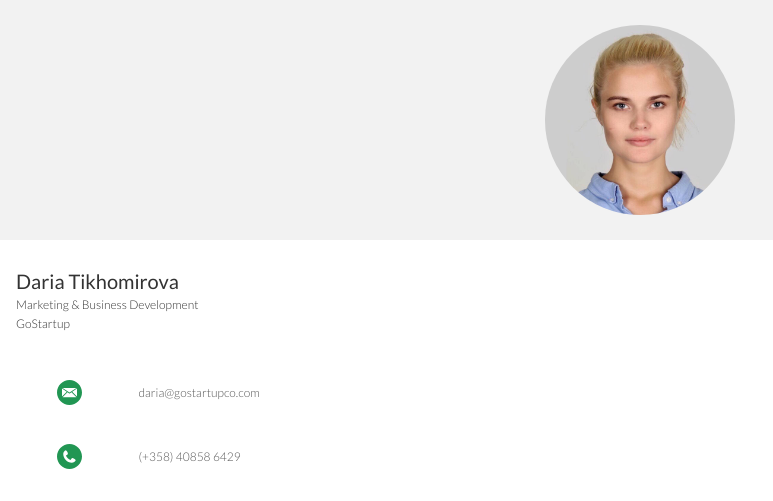
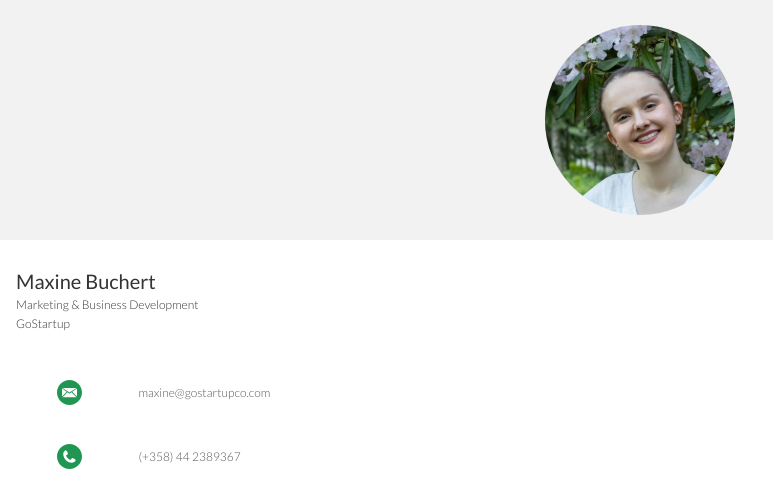
Before and after one commit to DariaGoStartup/MaxineBusinessCard, a plain HTML site: page index.html in a window 1280 px wide. Shown: the top 501 px of the page, 0-773 px from the left. Drawn offline with Linux system fonts and the light colour scheme; a web font is replaced by a local one.

Commit message:
Update index.html

```diff
--- a/index.html
+++ b/index.html
@@ -14,7 +14,7 @@
 			<div class="row">
 				<div class="col"></div>
 				<div class="col is-5">
-					<img class="profile-pic" src="background edited.jpg" alt="Profile Picture">
+					<img class="profile-pic" src="1625947454191.jfif" alt="Profile Picture">
 				</div>
 				<div class="col"></div>
 			</div>
@@ -25,7 +25,7 @@
 		<div class="container">
 			<div class="row name-title-company">
 				<div class="col is-6">
-					<p class="text-name">Daria Tikhomirova</p>
+					<p class="text-name">Maxine Buchert</p>
 					<p class="text-title-company">Marketing & Business Development</p>
 					<p class="text-title-company">GoStartup</p>
 				</div>
@@ -37,14 +37,14 @@
 	</section>
 
 	<section class="bg-color-white secondary-info">
-		<a href="mailto:daria@gostartupco.com">
+		<a href="mailto:maxine@gostartupco.com">
 			<div class="container">
 				<div class="row detail">
 					<div class="col">
 						<img src="assets/icon-email.svg" alt="Email Icon"">
 					</div>
 					<div class="col is-8">
-						<p class="text-detail">daria@gostartupco.com</p>
+						<p class="text-detail">maxine@gostartupco.com</p>
 					</div>
 					<div class="col">
 						<img src="assets/right-arrow.svg" alt="Right Arrow" height="50%" width="40%">
@@ -55,14 +55,14 @@
 	</section>
 
 	<section class="bg-color-white secondary-info">
-		<a href="tel:+358408586429">
+		<a href="tel:+358442389367">
 			<div class="container">
 				<div class="row detail">
 					<div class="col">
 						<img src="assets/icon-phone.svg" alt="Phone Icon"">
 					</div>
 					<div class="col is-8">
-						<p class="text-detail">(+358) 40858 6429</p>
+						<p class="text-detail">(+358) 44 2389367</p>
 					</div>
 					<div class="col">
 						<img src="assets/right-arrow.svg" alt="Right Arrow" height="50%" width="40%">
```
